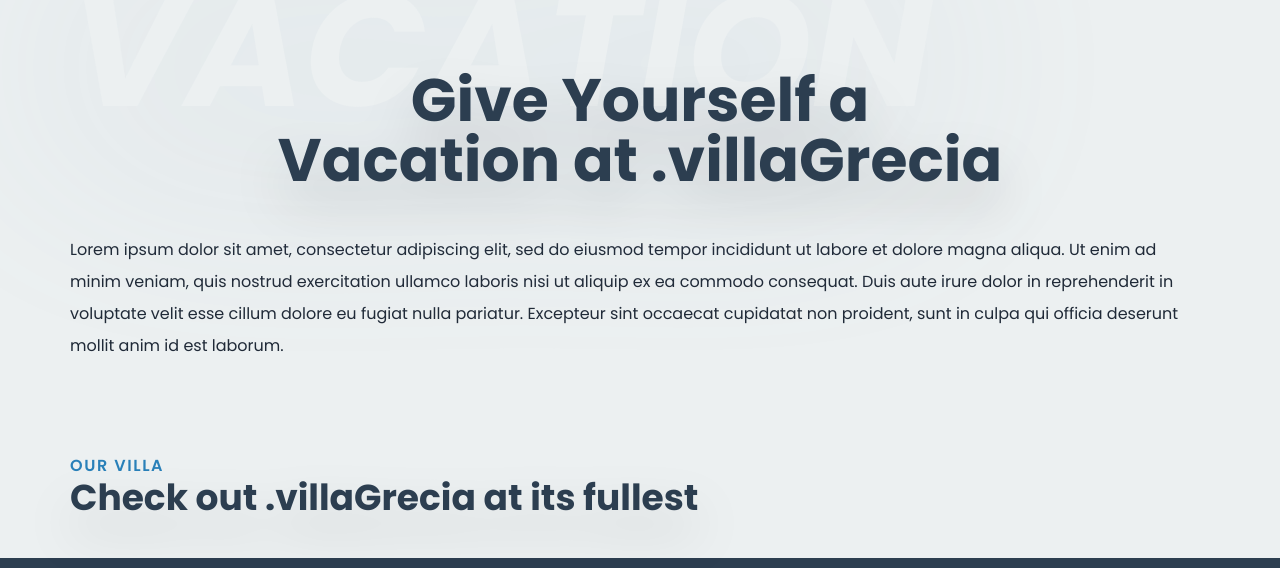
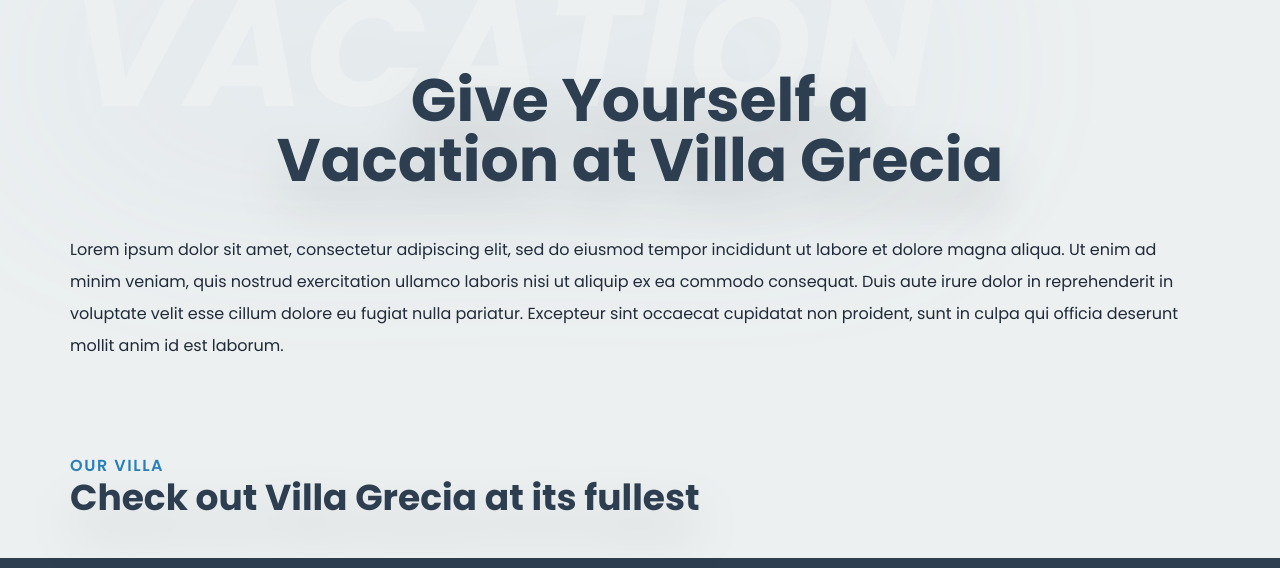
Before and after one commit to itschvck/projectRaftel, an Angular app: page / in a window 1280 px wide. Shown: the part 1202-1770 px from the top of the page. Built offline with nearby package versions, Linux system fonts and the light colour scheme.

Commit message:
Minor Fix
Signed-off-by: RMUCSC\sb002685 <d.gorospe@xview.it>

```diff
--- a/src/app/features/home/home.component.html
+++ b/src/app/features/home/home.component.html
@@ -6,7 +6,11 @@
       <div class="max-w-max px-10 lg:px-3">
         <p class="text-xs lg:text-2xl uppercase tracking-widest font-light drop-shadow-2xl drop-shadow-2xl">It's a vacation just the way</p>
         <p class="text-5xl lg:text-9xl mb-5 font-semibold drop-shadow-2xl">You Wanted!</p>
-                <button class="btn tracking-widest lowercase bg-lightMidnightBlue hover:bg-darkMidnightBlue font-light">Call Us Now!</button>
+        <button
+            class="btn tracking-widest lowercase bg-lightMidnightBlue hover:bg-darkMidnightBlue font-light"
+        >
+          Call Us Now!
+        </button>
       </div>
     </div>
   </div>
@@ -22,10 +26,15 @@
       <p class="text-6xl lg:text-15xl font-bold italic drop-shadow-15xl text-lightCloud uppercase">Vacation</p>
     </div>
     <div class="container mx-auto -mt-16 lg:-mt-24 py-8 items-center">
-            <h1 class="text-center text-4xl lg:text-6xl font-bold drop-shadow-2xl text-darkMidnightBlue">Give Yourself a<br>Vacation at .villaGrecia</h1>
+      <h1 class="text-center text-4xl lg:text-6xl font-bold drop-shadow-2xl text-darkMidnightBlue">Give Yourself a<br>Vacation
+        at Villa Grecia</h1>
     </div>
     <div class="container mx-auto py-3 items-center leading-loose text-center lg:text-left">
-            <p>Lorem ipsum dolor sit amet, consectetur adipiscing elit, sed do eiusmod tempor incididunt ut labore et dolore magna aliqua. Ut enim ad minim veniam, quis nostrud exercitation ullamco laboris nisi ut aliquip ex ea commodo consequat. Duis aute irure dolor in reprehenderit in voluptate velit esse cillum dolore eu fugiat nulla pariatur. Excepteur sint occaecat cupidatat non proident, sunt in culpa qui officia deserunt mollit anim id est laborum.</p>
+      <p>Lorem ipsum dolor sit amet, consectetur adipiscing elit, sed do eiusmod tempor incididunt ut labore et
+        dolore magna aliqua. Ut enim ad minim veniam, quis nostrud exercitation ullamco laboris nisi ut aliquip
+        ex ea commodo consequat. Duis aute irure dolor in reprehenderit in voluptate velit esse cillum dolore eu
+        fugiat nulla pariatur. Excepteur sint occaecat cupidatat non proident, sunt in culpa qui officia
+        deserunt mollit anim id est laborum.</p>
     </div>
   </div>
   <!-- EMD FIRSTSECTION -->
@@ -36,7 +45,8 @@
       <p class="font-semibold tracking-widest text-darkSky uppercase">Our Villa</p>
     </div>
     <div class="container mx-auto items-center">
-            <h2 class="text-2xl lg:text-4xl font-bold drop-shadow-2xl text-darkMidnightBlue">Check out .villaGrecia at its fullest</h2>
+      <h2 class="text-2xl lg:text-4xl font-bold drop-shadow-2xl text-darkMidnightBlue">Check out Villa Grecia at
+        its fullest</h2>
     </div>
   </div>
   <!-- END SECOND SECTION -->
--- a/src/app/features/home/home.component.ts
+++ b/src/app/features/home/home.component.ts
@@ -28,13 +28,12 @@ export class HomeComponent implements OnInit, OnDestroy {
     });
   }
 
-  onLogOut() {
-    this.authService.logout();
-  }
-
   ngOnDestroy() {
     //Destroy subscription
     this.adminStatus.unsubscribe();
   }
 
+  callUsNow() {
+
+  }
 }
```
Lines whose indentation alone changed are shown as unchanged.
